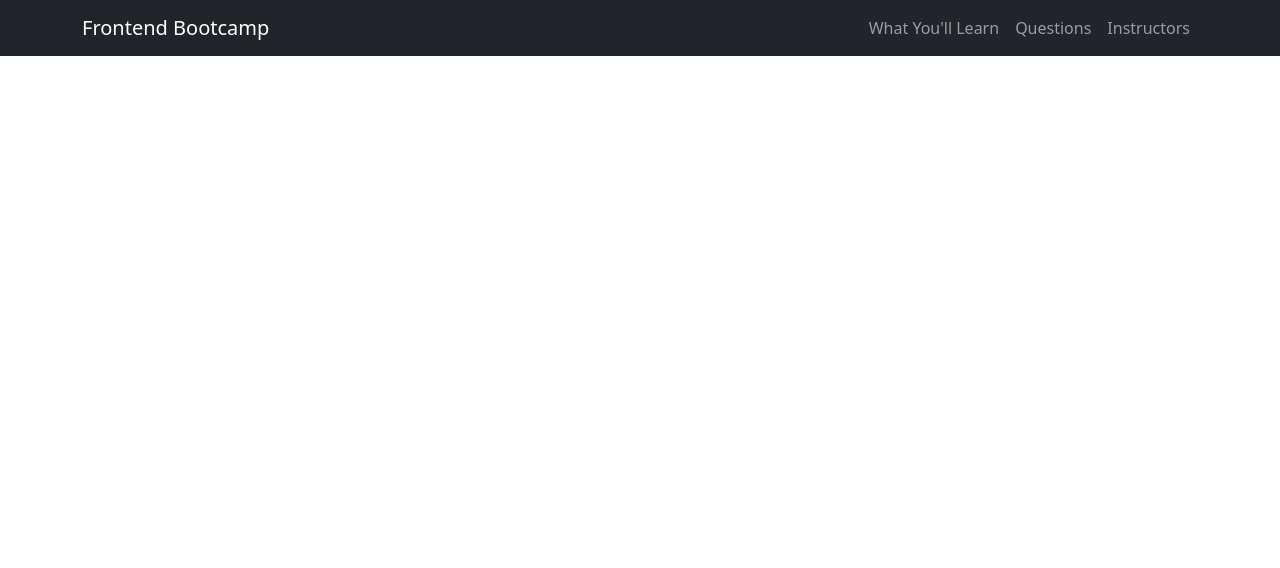
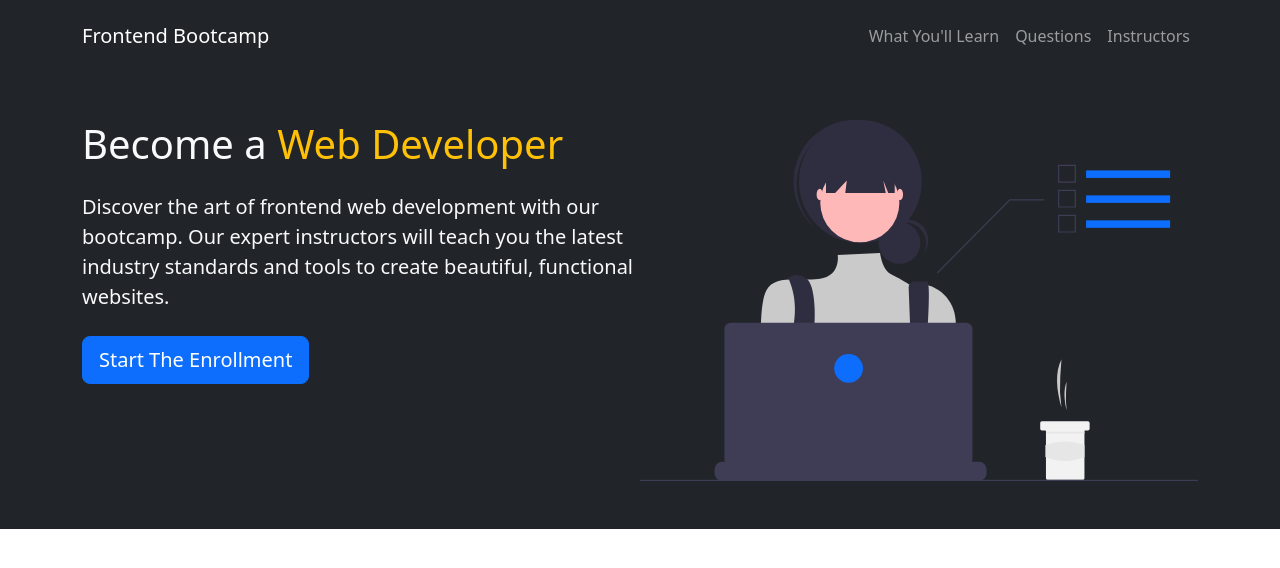
Before and after one commit to spignelon/bootcamp_website, a plain HTML site: page index.html in a window 1280 px wide. Drawn offline with nearby package versions, Linux system fonts and the light colour scheme.

Commit message:
done the showcase and added pagging in navbar

```diff
--- a/index.html
+++ b/index.html
@@ -8,7 +8,8 @@
     <title>Frontend Bootcamp</title>
 </head>
 <body>
-    <nav class="navbar navbar-expand-lg bg-dark navbar-dark">
+    <!-- navbar -->
+    <nav class="navbar navbar-expand-lg bg-dark navbar-dark py-3">
         <div class="container">
             <a href="#" class="navbar-brand">Frontend Bootcamp</a>
             <button class="navbar-toggler" type="button" data-bs-toggle="collapse" data-bs-target="#navmenu">
@@ -29,6 +30,23 @@
             </div>
         </div>
     </nav>
+
+    <!-- showcase -->
+    <section class="bg-dark text-light p-5 text-center text-sm-start">
+        <div class="container">
+            <div class="d-sm-flex align-content-center justify-content-between">
+                <div>
+                    <h1>Become a <span class="text-warning">Web Developer</span></h1>
+                    <p class="lead my-4">Discover the art of frontend web development with our bootcamp. Our expert instructors will teach you the
+                        latest industry standards and tools to create beautiful, functional websites.
+                    </p>
+                    <button class="btn btn-primary btn-lg">Start The Enrollment</button>
+                </div>
+                <img class="img-fluid w-50 d-none d-sm-block" src="img/showcase.svg" alt="">
+            </div>
+        </div>
+    </section>
+
     <script src="https://cdn.jsdelivr.net/npm/bootstrap@5.3.2/dist/js/bootstrap.bundle.min.js" integrity="sha384-C6RzsynM9kWDrMNeT87bh95OGNyZPhcTNXj1NW7RuBCsyN/o0jlpcV8Qyq46cDfL" crossorigin="anonymous"></script>
 </body>
 </html>
```
Also changed, not shown: img/showcase.svg (added).
